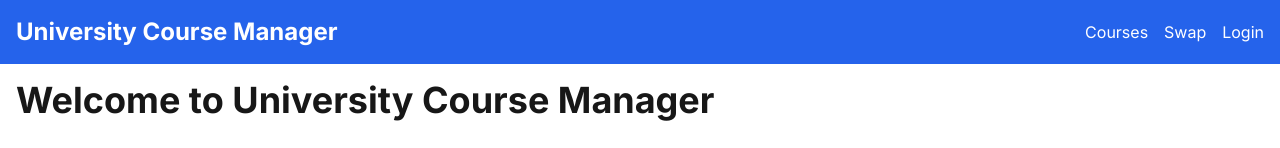
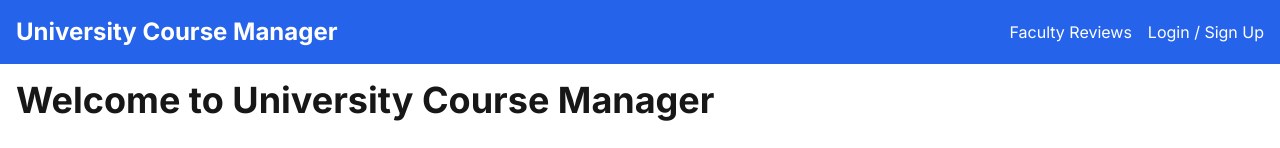
Before and after one commit to whosubrajit/course, a Next.js app: page / in a window 1280 px wide. Shown: the top 148 px of the page. Built offline with nearby package versions, Linux system fonts and the light colour scheme.

Commit message:
Update Navigation.tsx

```diff
--- a/app/Navigation.tsx
+++ b/app/Navigation.tsx
@@ -10,9 +10,14 @@ export default function Navigation() {
     <nav className="container mx-auto flex flex-col sm:flex-row justify-between items-center">
       <Link href="/" className="text-2xl font-bold mb-2 sm:mb-0">University Course Manager</Link>
       <ul className="flex space-x-4">
-        <li><Link href="/courses" className="hover:underline">Courses</Link></li>
-        <li><Link href="/swap" className="hover:underline">Swap</Link></li>
-        {user && <li><Link href="/chat" className="hover:underline">Chat</Link></li>}
+        <li><Link href="/faculty-reviews" className="hover:underline">Faculty Reviews</Link></li>
+        {user && (
+          <>
+            <li><Link href="/courses" className="hover:underline">Courses</Link></li>
+            <li><Link href="/swap" className="hover:underline">Swap</Link></li>
+            <li><Link href="/chat" className="hover:underline">Chat</Link></li>
+          </>
+        )}
         {user && user.isAdmin && <li><Link href="/admin" className="hover:underline">Admin</Link></li>}
         {user ? (
           <>
@@ -20,7 +25,7 @@ export default function Navigation() {
             <li><button onClick={logout} className="hover:underline">Logout</button></li>
           </>
         ) : (
-          <li><Link href="/login" className="hover:underline">Login</Link></li>
+          <li><Link href="/login" className="hover:underline">Login / Sign Up</Link></li>
         )}
       </ul>
     </nav>
```
